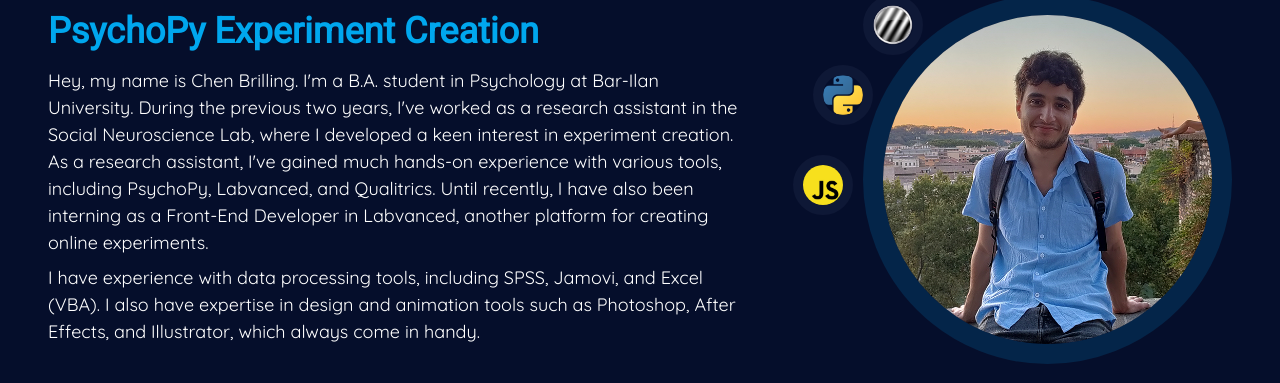
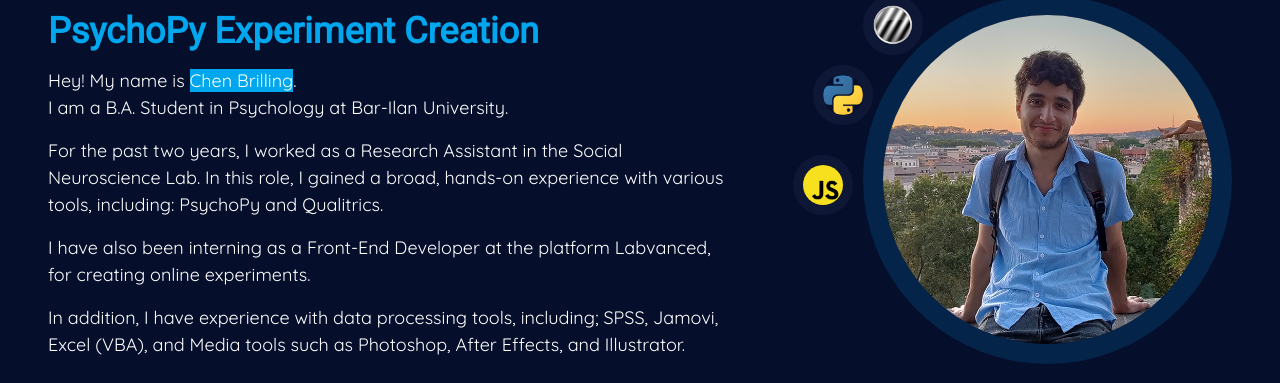
Before and after one commit to ChenBri/PsyChen, a Vue app: page / in a window 1280 px wide. Shown: the part 185-568 px from the top of the page. Built offline with nearby package versions, Linux system fonts and the light colour scheme; some icons are missing; what vue3-particles would draw is missing.

Commit message:
Updated styles

```diff
--- a/src/components/AboutMe.vue
+++ b/src/components/AboutMe.vue
@@ -21,21 +21,29 @@ export default {
           <h1>PsyChen</h1>
           <h2>PsychoPy Experiment Creation</h2>
           <div>
-            <p class="leading-12">
-              Hey, my name is Chen Brilling. I'm a B.A. student in Psychology at
-              Bar-Ilan University. During the previous two years, I've worked as
-              a research assistant in the Social Neuroscience Lab, where I
-              developed a keen interest in experiment creation. As a research
-              assistant, I've gained much hands-on experience with various
-              tools, including PsychoPy, Labvanced, and Qualitrics. Until
-              recently, I have also been interning as a Front-End Developer in
-              Labvanced, another platform for creating online experiments.
+            <p>
+              Hey! My name is
+              <span>Chen Brilling</span>.
             </p>
-            <p class="leading-12 mt-2">
-              I have experience with data processing tools, including SPSS,
-              Jamovi, and Excel (VBA). I also have expertise in design and
-              animation tools such as Photoshop, After Effects, and Illustrator,
-              which always come in handy.
+            <p class="mb-4">
+              I am a B.A. Student in Psychology at Bar-Ilan University.
+            </p>
+
+            <p class="mb-4">
+              For the past two years, I worked as a Research Assistant in the
+              Social Neuroscience Lab. In this role, I gained a broad, hands-on
+              experience with various tools, including: PsychoPy and Qualitrics.
+            </p>
+
+            <p class="mb-4">
+              I have also been interning as a Front-End Developer at the
+              platform Labvanced, for creating online experiments.
+            </p>
+
+            <p>
+              In addition, I have experience with data processing tools,
+              including; SPSS, Jamovi, Excel (VBA), and Media tools such as
+              Photoshop, After Effects, and Illustrator.
             </p>
           </div>
           <div class="hidden lg:flex justify-center lg:justify-start">
--- a/src/components/ContactMe.vue
+++ b/src/components/ContactMe.vue
@@ -40,7 +40,7 @@ export default {
           </p>
           <p>
             You can do so through the form below or via your email to:
-            <span class="!bg-transparent underline"
+            <span class="!bg-transparent underline "
               >chenbrilling@gmail.com</span
             >
           </p>
--- a/src/components/Footer.vue
+++ b/src/components/Footer.vue
@@ -14,7 +14,7 @@ export default {
       <p class="text-[12px] md:text-[14px]">
         © 2023 Chen Brilling. All Rights Reserved.
       </p>
-      <span class="cursor-pointer" @click="scrollToId(`navbar`)"
+      <span class="cursor- bg-psy-blue" @click="scrollToId(`navbar`)"
         ><img
           src="./../assets/images/logo_horizontal.png"
           alt="Chen Brilling Logo"
--- a/src/components/NavBar.vue
+++ b/src/components/NavBar.vue
@@ -35,9 +35,9 @@ export default {
         id="nav-icon"
         :class="{ open: !burgerMenu }"
       >
-        <span></span>
-        <span></span>
-        <span></span>
+        <span class="bg-psy-blue"></span>
+        <span class="bg-psy-blue"></span>
+        <span class="bg-psy-blue"></span>
       </div>
     </div>
     <div
--- a/src/tailwind.css
+++ b/src/tailwind.css
@@ -107,4 +107,6 @@
   .disable-blur {
     image-rendering: -webkit-optimize-contrast;
   }
+
+
 }
--- a/tailwind.config.js
+++ b/tailwind.config.js
@@ -32,5 +32,6 @@ module.exports = {
       },
     },
     plugins: [],
+    important: "#app",
   },
 };
```
